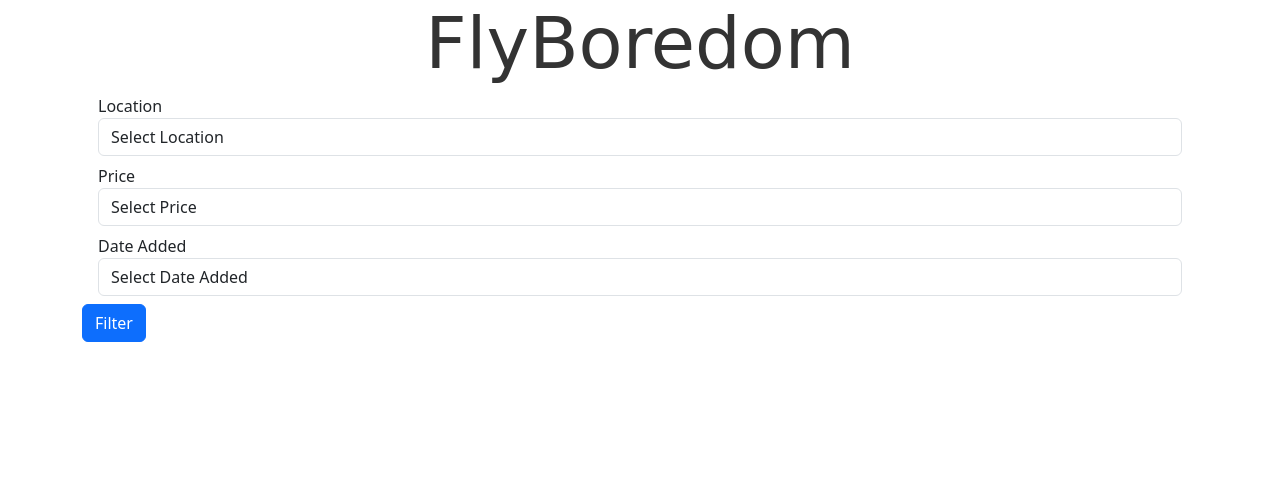
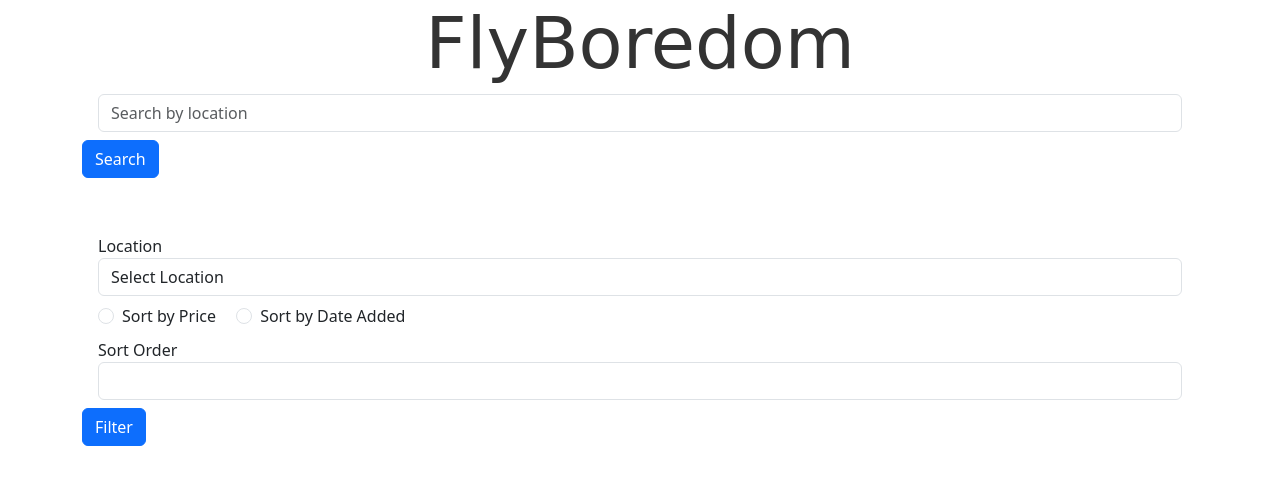
Before and after one commit to abdu26399/FlyBoredom, a Django app: page / in a window 1280 px wide. Shown: the part 56-541 px from the top of the page. Run offline with Django 4.2, Linux system fonts and the light colour scheme; data that the repository does not hold is empty.

Commit message:
Added Search bar and fixes to filter

```diff
--- a/offers/templates/offers/home.html
+++ b/offers/templates/offers/home.html
@@ -1,12 +1,41 @@
 {% extends 'base.html' %}
-
 {% block content %}
   <div class="row">
     <div class="col-md-12 text-center">
       <h1 class="title" style="font-family: 'Pacifico', cursive; font-size: 72px; color: #333;">FlyBoredom</h1>
     </div>
   </div>
+<head>
+<script src="https://code.jquery.com/jquery-3.6.0.min.js"></script>
 
+<script>
+$(document).ready(function() {
+  $('input[name="sort_by"]').change(function() {
+    var selectedOption = $(this).val();
+    var sortOrderSelect = $('#sort_order');
+
+    if (selectedOption === 'price') {
+      sortOrderSelect.empty();
+      sortOrderSelect.append($('<option>', { value: 'asc', text: 'Price Low to High' }));
+      sortOrderSelect.append($('<option>', { value: 'desc', text: 'Price High to Low' }));
+    } else if (selectedOption === 'date_added') {
+      sortOrderSelect.empty();
+      sortOrderSelect.append($('<option>', { value: 'asc', text: 'Oldest First' }));
+      sortOrderSelect.append($('<option>', { value: 'desc', text: 'Newest First' }));
+    }
+  });
+});
+</script>
+
+</head>
+
+<form method="get" action="{% url 'search_results' %}">
+  <div class="form-group mx-sm-3 mb-2">
+    <input type="text" name="search" id="search" class="form-control" placeholder="Search by location">
+  </div>
+  <button type="submit" class="btn btn-primary mb-2">Search</button>
+</form>
+    <br><br>
 <form method="get" class="form-inline">
   <div class="form-group mx-sm-3 mb-2">
     <label for="location" class="sr-only">Location</label>
@@ -19,25 +48,32 @@
   </div>
 
   <div class="form-group mx-sm-3 mb-2">
-      <label for="price" class="sr-only">Price</label>
-      <select name="price" id="price" class="form-control">
-        <option value="">Select Price</option>
-        <option value="asc">Price Low to High</option>
-        <option value="desc">Price High to Low</option>
-      </select>
+    <div class="form-check form-check-inline">
+      <input class="form-check-input" type="radio" name="sort_by" id="price_sort" value="price" {% if current_sort_by == 'price' %}checked{% endif %}>
+      <label class="form-check-label" for="price_sort">Sort by Price</label>
+    </div>
+    <div class="form-check form-check-inline">
+      <input class="form-check-input" type="radio" name="sort_by" id="date_added_sort" value="date_added" {% if current_sort_by == 'date_added' %}checked{% endif %}>
+      <label class="form-check-label" for="date_added_sort">Sort by Date Added</label>
+    </div>
   </div>
 
-    <div class="form-group mx-sm-3 mb-2">
-      <label for="date_added" class="sr-only">Date Added</label>
-      <select name="date_added" id="date_added" class="form-control">
-        <option value="">Select Date Added</option>
-        <option value="asc">Oldest First</option>
-        <option value="desc">Newest First</option>
+  <div class="form-group mx-sm-3 mb-2" id="sort_order_container">
+    <label for="sort_order" class="sr-only">Sort Order</label>
+    <select name="sort_order" id="sort_order" class="form-control">
+      {% if current_sort_by == 'price' %}
+      <option value="asc" {% if current_sort_order == 'asc' %}selected{% endif %}>Price Low to High</option>
+      <option value="desc" {% if current_sort_order == 'desc' %}selected{% endif %}>Price High to Low</option>
+      {% elif current_sort_by == 'date_added' %}
+      <option value="asc" {% if current_sort_order == 'asc' %}selected{% endif %}>Oldest First</option>
+      <option value="desc" {% if current_sort_order == 'desc' %}selected{% endif %}>Newest First</option>
+      {% endif %}
     </select>
   </div>
 
   <button type="submit" class="btn btn-primary mb-2">Filter</button>
 </form>
+
 
   <div class="row">
     {% for offer in latest_offers %}
--- a/offers/urls.py
+++ b/offers/urls.py
@@ -1,8 +1,8 @@
-from django.urls import path
-from .views import HomeView, OfferDetailView
+from django.urls import path, reverse_lazy
+from .views import HomeView, OfferDetailView, SearchView
 
 urlpatterns = [
     path('', HomeView.as_view(), name='home'),
     path('offer/<int:pk>/', OfferDetailView.as_view(), name='offer_detail'),
-    # path('offer_search/', OfferSearchView.as_view(), name='offer_search'),
+    path('search/', SearchView.as_view(), name='search_results'),
 ]
--- a/offers/views.py
+++ b/offers/views.py
@@ -7,6 +7,7 @@ from owner_admin.models import Offers
 from django.views.generic import ListView, View
 from django.views.generic.detail import DetailView
 from django.db.models import Q
+from django.urls import reverse_lazy
 
 
 class HomeView(ListView):
@@ -23,20 +24,20 @@ class HomeView(ListView):
         if location_filter:
             queryset = queryset.filter(location=location_filter)
 
-        # Filter by price
-        price_filter = self.request.GET.get('price')
-        if price_filter:
-            if price_filter == 'asc':
+        # Sort by price
+        sort_by = self.request.GET.get('sort_by')
+        sort_order = self.request.GET.get('sort_order')
+        if sort_by == 'price':
+            if sort_order == 'asc':
                 queryset = queryset.order_by('price')
-            elif price_filter == 'dsc':
+            elif sort_order == 'desc':
                 queryset = queryset.order_by('-price')
 
-        # Filter by date added
-        date_filter = self.request.GET.get('date_added')
-        if date_filter:
-            if date_filter == 'asc':
+        # Sort by date added
+        elif sort_by == 'date_added':
+            if sort_order == 'asc':
                 queryset = queryset.order_by('date_added')
-            elif date_filter == 'dsc':
+            elif sort_order == 'desc':
                 queryset = queryset.order_by('-date_added')
 
         return queryset
@@ -49,10 +50,9 @@ class HomeView(ListView):
 
         # Add current filter values to context
         context['current_location'] = self.request.GET.get('location')
-        context['current_price'] = self.request.GET.get('price')
-        context['current_date_added'] = self.request.GET.get('date_added')
+        context['current_sort_by'] = self.request.GET.get('sort_by')
+        context['current_sort_order'] = self.request.GET.get('sort_order')
         return context
-
 
 
 class OfferDetailView(DetailView):
@@ -61,15 +61,24 @@ class OfferDetailView(DetailView):
     template_name = 'offers/offer_detail.html'
 
 
-# class OfferSearchView(FormView):
-#     template_name = 'offers/search_results.html'
-#     form_class = OfferSearchForm
-#
-#     def form_valid(self, form):
-#         search_query = form.cleaned_data.get('search_query')
-#         results = Offers.objects.filter(Q(offer__icontains=search_query) | Q(location__icontains=search_query))
-#         context = {'results': results}
-#         return self.render_to_response(context)
-#
-#     def form_invalid(self, form):
-#         return JsonResponse({'error': 'Invalid form submission.'})
+class SearchView(ListView):
+    model = Offers
+    context_object_name = 'latest_offers'
+    template_name = 'offers/search_results.html'
+    queryset = Offers.objects.all().order_by('-date_added')
+
+    def get_queryset(self):
+        queryset = super().get_queryset()
+
+        # Filter by search term
+        search_term = self.request.GET.get('search')
+        if search_term:
+            # Check if search term matches location
+            queryset = queryset.filter(location__icontains=search_term)
+            #
+            # # Check if search term matches name
+            # name_matches = queryset.filter(offer__icontains=search_term)
+            # if len(name_matches) >= 3:
+            #     queryset = name_matches
+
+        return queryset
```
Also changed, not shown: offers/templates/offers/search_results.html (+33 -44 lines). Lines whose indentation alone changed are shown as unchanged.
